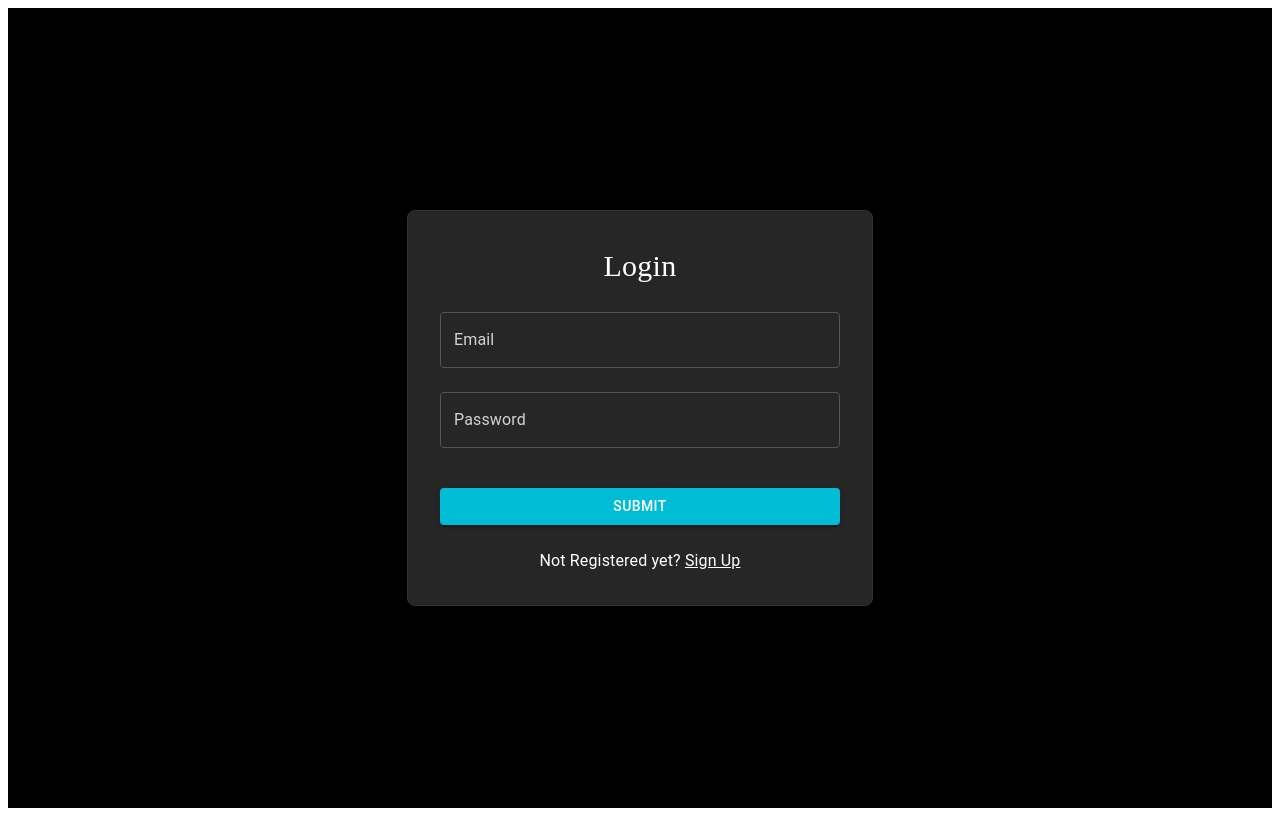
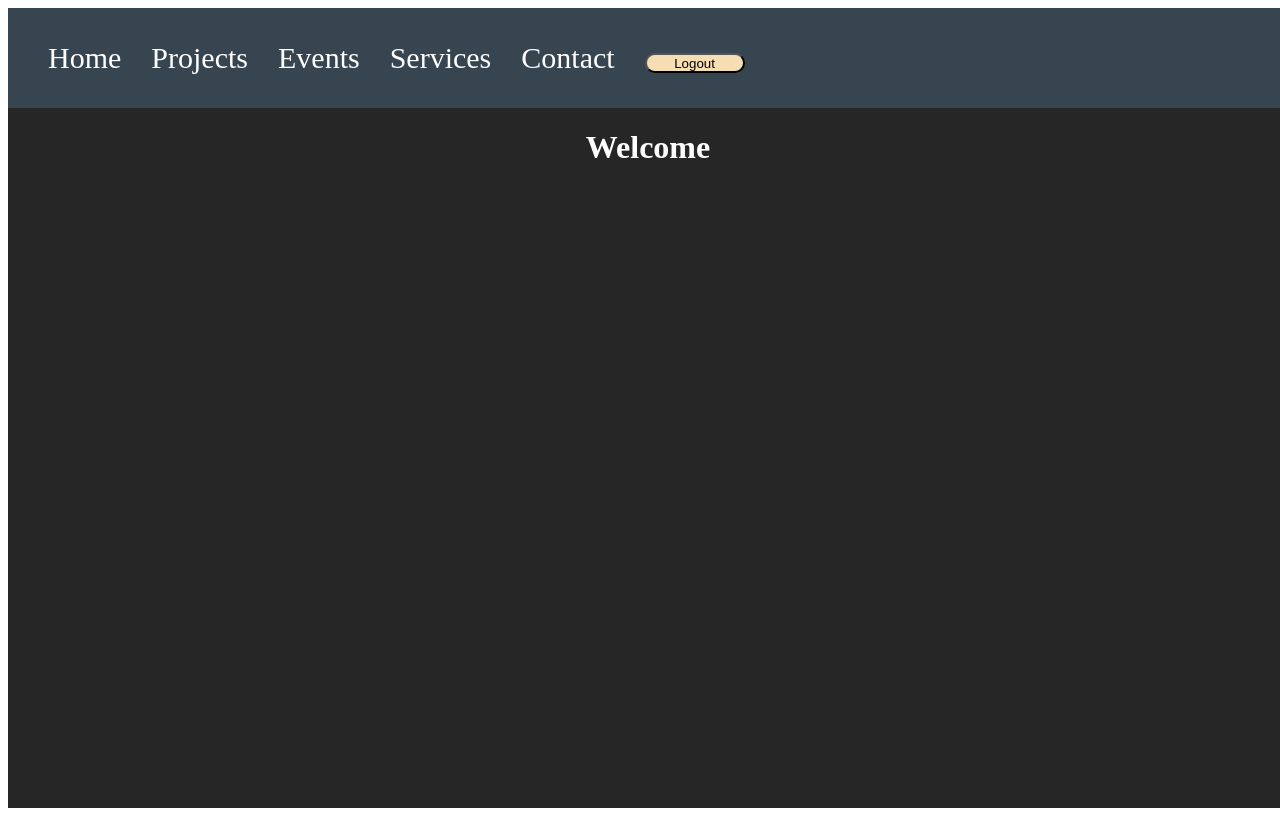
Before and after one commit to MJ-1112/Signup-page, a React (Create React App) app in the folder frontend/client/: page /dashboard in a window 1280 px wide. Before the commit this address led to /login. Built offline with nearby package versions, Linux system fonts and the light colour scheme.

Commit message:
removed privateroute from dashoard

```diff
--- a/frontend/client/src/App.js
+++ b/frontend/client/src/App.js
@@ -4,7 +4,6 @@ import Login from './components/Login.js';
 import Signup from './components/Signup.js';
 import Dashboard from './components/Dashboard.js';
 import 'react-toastify';
-import PrivateRoute from './components/authenticate.js';
 
 function App() {
   return (
@@ -13,7 +12,7 @@ function App() {
         <Route path='/' element={<Navigate to='/login'/>}/>
         <Route path='/login' element={<Login/>}/>
         <Route path='/signup' element={<Signup/>}/>
-        <Route path='/dashboard/' element={<PrivateRoute><Dashboard/></PrivateRoute>}/>
+        <Route path='/dashboard/' element={<Dashboard/>}/>
         </Routes>
       </div>
   );
--- a/frontend/client/src/components/authenticate.js
+++ /dev/null
@@ -1,10 +0,0 @@
-import React from "react";
-import { Navigate } from "react-router-dom";
-
-const PrivateRoute = ({ children }) => {
-  const token = localStorage.getItem("token");
-
-  return token ? children : <Navigate to="/login" replace />;
-};
-
-export default PrivateRoute;
```
